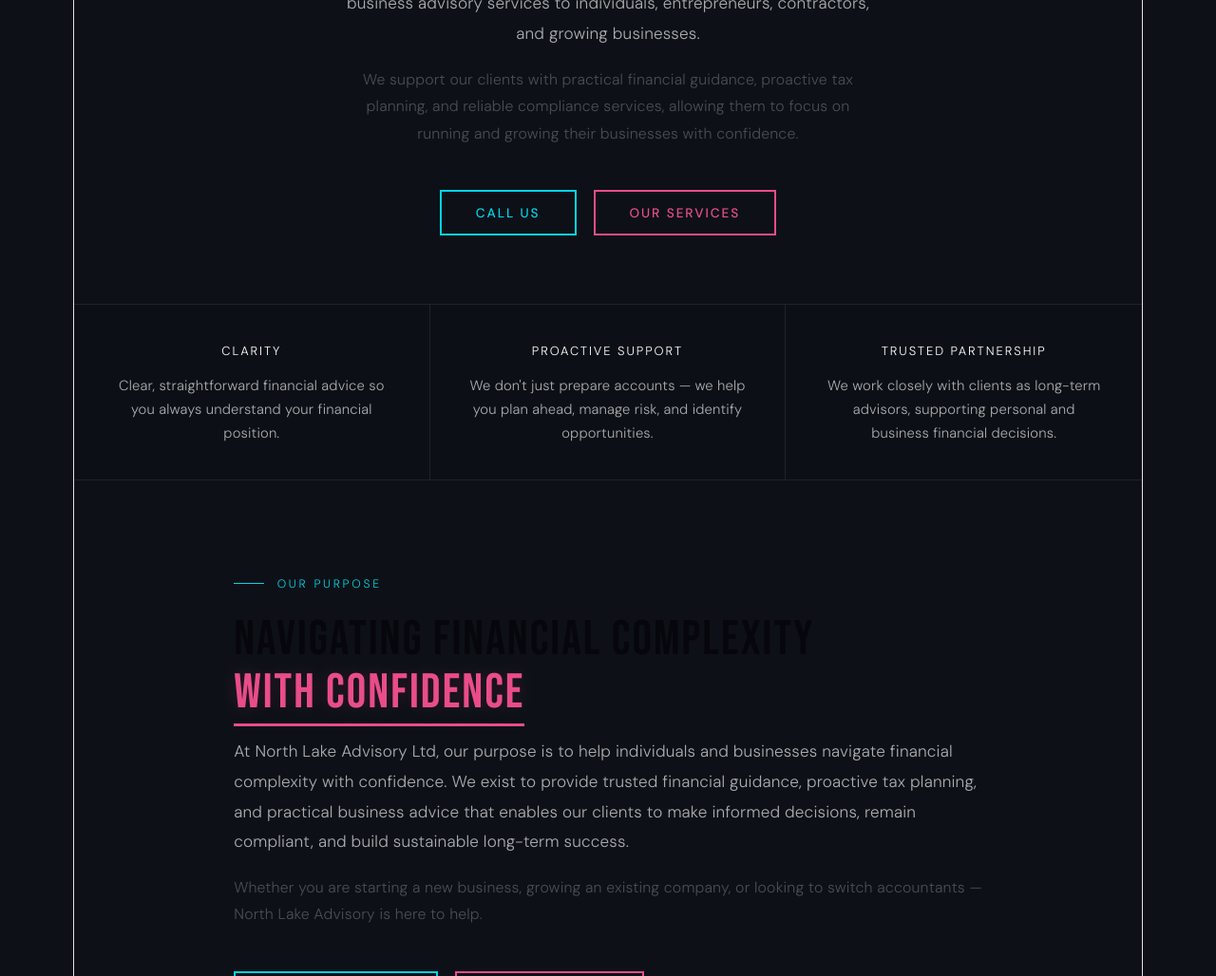
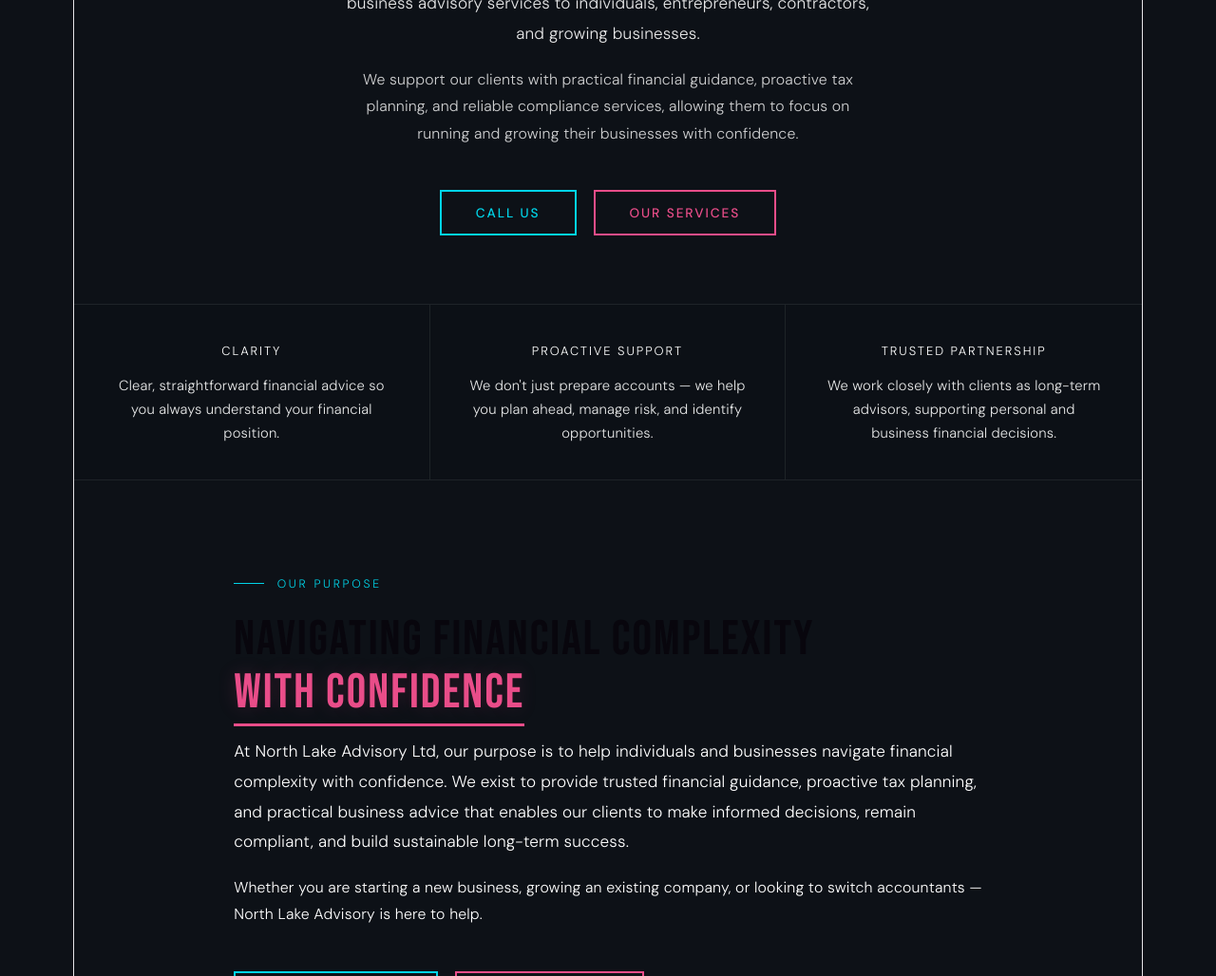
Before and after one commit to divya-dibsonai/north-lake-advisory, a React (Vite) app: page / in a window 1280 px wide. Shown: the part 859-1887 px from the top of the page at 95% size. Built offline with nearby package versions, Linux system fonts and the light colour scheme.

Commit message:
Updated hero section with Archivo Black font and pink tilt effect

```diff
--- a/src/App.jsx
+++ b/src/App.jsx
@@ -1,14 +1,13 @@
 import { useState, useEffect } from "react";
+
 
 const C = {
   bg:      "#0d1117", bg2: "#131920", cyan: "#00d4e8",
   cyanDim: "rgba(0,212,232,0.12)", cyanBdr: "rgba(0,212,232,0.28)",
-  ///pink:    "#5b9bd5", pinkDim: "rgba(91,155,213,0.18)",
-  white:   "#ffffff", muted: "rgba(255,255,255,0.65)",
-  faint:   "rgba(255,255,255,0.25)", card: "rgba(13,17,23,0.75)",
+  pink:    "#e94d89", pinkDim: "rgba(233, 77, 137, 0.18)",
+  white:   "#ffffff", muted: "rgba(255,255,255,0.90)",
+  faint:   "rgba(255,255,255,0.8)", card: "rgba(13,17,23,0.75)",
   border:  "rgba(255,255,255,0.08)",
-pink: "#e94d89", // This matches the "Advisory" highlight exactly
-  pinkDim: "rgba(233, 77, 137, 0.18)",
 };
 
 const BG_IMAGES = {
@@ -69,7 +68,8 @@
   return (
     <div style={{
       position: "fixed", inset: 0, zIndex: 1,
-      background: "linear-gradient(135deg,rgba(50,50,55,0.55) 0%,rgba(60,60,65,0.45) 100%)",
+      // Lowering opacity from 0.55/0.45 to 0.15/0.05
+      background: "linear-gradient(135deg, rgba(30,30,35,0.15) 0%, rgba(40,40,45,0.05) 100%)",
       pointerEvents: "none",
     }} />
   );
@@ -315,10 +315,10 @@
       <section style={{ padding: isMobile ? "3rem 5%" : "5rem 5%", maxWidth: 900, margin: "0 auto", width: "100%", textAlign: isMobile ? "center" : "left" }}>
         <Eyebrow style={isMobile ? { justifyContent: "center" } : {}}>Our Purpose</Eyebrow>
         <SectionTitle>Navigating Financial Complexity<br /><Pink>With Confidence</Pink></SectionTitle>
-        <p style={{ color: C.muted, fontSize: "0.95rem", lineHeight: 1.85, marginBottom: "1rem" }}>
+        <p style={{ color: C.white, fontSize: "0.95rem", lineHeight: 1.85, marginBottom: "1rem" }}>
           At North Lake Advisory Ltd, our purpose is to help individuals and businesses navigate financial complexity with confidence. We exist to provide trusted financial guidance, proactive tax planning, and practical business advice that enables our clients to make informed decisions, remain compliant, and build sustainable long-term success.
         </p>
-        <p style={{ color: C.faint, fontSize: "0.88rem", lineHeight: 1.8, marginBottom: "2.5rem" }}>
+        <p style={{ color: C.white, fontSize: "0.88rem", lineHeight: 1.8, marginBottom: "2.5rem" }}>
           Whether you are starting a new business, growing an existing company, or looking to switch accountants — North Lake Advisory is here to help.
         </p>
         <div style={{ display: "flex", gap: "1rem", justifyContent: isMobile ? "center" : "flex-start", flexWrap: "wrap" }}>
```
